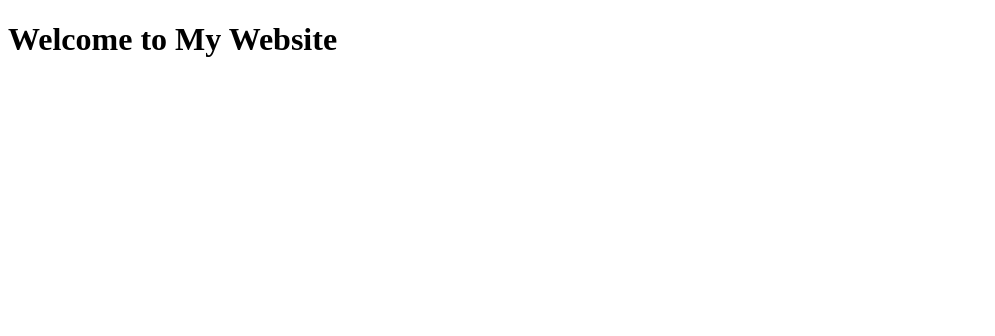
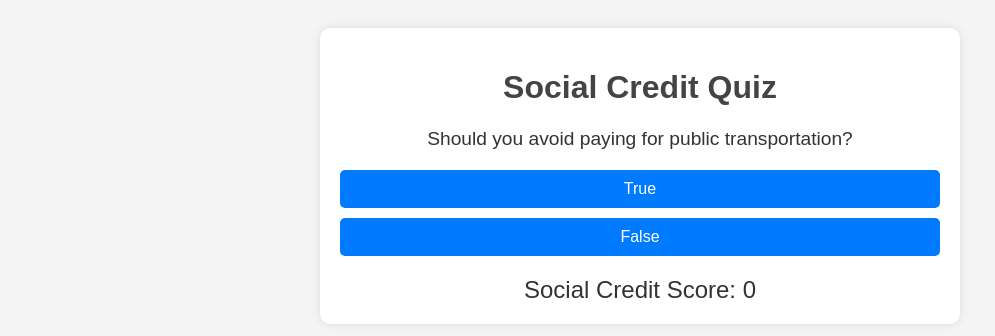
Before and after one commit to popa-web/popa-web.github.io, a plain HTML site: page index.html in a window 1280 px wide. Shown: the whole page, without its empty margins (0-995 px from the left). Drawn offline with Linux system fonts and the light colour scheme.

Commit message:
Update index.html

```diff
--- a/index.html
+++ b/index.html
@@ -3,15 +3,160 @@
 <head>
   <meta charset="UTF-8">
   <meta name="viewport" content="width=device-width, initial-scale=1.0">
-    <meta http-equiv="X-UA-Compatible" content="ie=edge">
-    <title>Social Credit</title>
-    <link rel="stylesheet" href="./style.css">
-    <link rel="icon" href="./favicon.ico" type="image/x-icon">
+  <title>Social Credit Quiz</title>
+  <style>
+    body {
+      font-family: Arial, sans-serif;
+      background-color: #f4f4f4;
+      color: #333;
+      text-align: center;
+      padding: 20px;
+    }
+    h1 {
+      color: #444;
+    }
+    .container {
+      max-width: 600px;
+      margin: 0 auto;
+      background: #fff;
+      padding: 20px;
+      border-radius: 10px;
+      box-shadow: 0 0 10px rgba(0, 0, 0, 0.1);
+    }
+    .question {
+      font-size: 1.2em;
+      margin-bottom: 20px;
+    }
+    .options button {
+      display: block;
+      width: 100%;
+      padding: 10px;
+      margin: 10px 0;
+      font-size: 1em;
+      border: none;
+      border-radius: 5px;
+      background-color: #007bff;
+      color: #fff;
+      cursor: pointer;
+    }
+    .options button:hover {
+      background-color: #0056b3;
+    }
+    .score {
+      font-size: 1.5em;
+      margin-top: 20px;
+    }
+    .negative {
+      color: red;
+    }
+  </style>
 </head>
 <body>
-    <main>
-        <h1>Welcome to My Website</h1>
-    </main>
-    <script src="index.js"></script>
+  <div class="container">
+    <h1>Social Credit Quiz</h1>
+    <div class="question" id="question"></div>
+    <div class="options" id="options"></div>
+    <div class="score">
+      Social Credit Score: <span id="score">0</span>
+    </div>
+  </div>
+
+  <script>
+    // Questions and answers
+    const questions = [
+      { question: "Is littering in public places acceptable?", correct: false },
+      { question: "Should you always respect traffic rules?", correct: true },
+      { question: "Is it okay to cheat on exams?", correct: false },
+      { question: "Should you report suspicious activities to authorities?", correct: true },
+      { question: "Is it fine to vandalize public property?", correct: false },
+      { question: "Should you help elderly people cross the street?", correct: true },
+      { question: "Is it acceptable to spread fake news?", correct: false },
+      { question: "Should you pay taxes on time?", correct: true },
+      { question: "Is it okay to bribe officials?", correct: false },
+      { question: "Should you follow public health guidelines?", correct: true },
+      // Add 90 more questions here...
+      // Example:
+      { question: "Is it good to volunteer in your community?", correct: true },
+      { question: "Should you avoid paying for public transportation?", correct: false },
+      { question: "Is it acceptable to skip voting in elections?", correct: false },
+      { question: "Should you respect your neighbors' privacy?", correct: true },
+      { question: "Is it okay to use your phone loudly in public?", correct: false },
+      { question: "Should you recycle waste properly?", correct: true },
+      { question: "Is it fine to ignore environmental conservation efforts?", correct: false },
+      { question: "Should you be honest in your business dealings?", correct: true },
+      { question: "Is it acceptable to discriminate against others?", correct: false },
+      { question: "Should you support local businesses?", correct: true },
+      // Continue adding questions...
+    ];
+
+    let currentQuestionIndex = 0;
+    let score = 0;
+    const scoreElement = document.getElementById('score');
+    const questionElement = document.getElementById('question');
+    const optionsElement = document.getElementById('options');
+
+    // Shuffle questions
+    function shuffleQuestions() {
+      for (let i = questions.length - 1; i > 0; i--) {
+        const j = Math.floor(Math.random() * (i + 1));
+        [questions[i], questions[j]] = [questions[j], questions[i]];
+      }
+    }
+
+    // Display question
+    function displayQuestion() {
+      const currentQuestion = questions[currentQuestionIndex];
+      questionElement.textContent = currentQuestion.question;
+      optionsElement.innerHTML = `
+        <button onclick="checkAnswer(true)">True</button>
+        <button onclick="checkAnswer(false)">False</button>
+      `;
+    }
+
+    // Check answer
+    function checkAnswer(answer) {
+      const currentQuestion = questions[currentQuestionIndex];
+      if (answer === currentQuestion.correct) {
+        score += 1;
+      } else {
+        score -= 1;
+      }
+      scoreElement.textContent = score;
+      if (score <= -20) {
+        playSoundEffect();
+      }
+      nextQuestion();
+    }
+
+    // Play sound effect
+    function playSoundEffect() {
+      const audio = new Audio('https://www.myinstants.com/media/sounds/fail-trombone-01.mp3');
+      audio.play();
+    }
+
+    // Move to next question
+    function nextQuestion() {
+      currentQuestionIndex++;
+      if (currentQuestionIndex >= questions.length) {
+        alert("Quiz over! Your final score is " + score);
+        resetQuiz();
+      } else {
+        displayQuestion();
+      }
+    }
+
+    // Reset quiz
+    function resetQuiz() {
+      currentQuestionIndex = 0;
+      score = 0;
+      scoreElement.textContent = score;
+      shuffleQuestions();
+      displayQuestion();
+    }
+
+    // Initialize quiz
+    shuffleQuestions();
+    displayQuestion();
+  </script>
 </body>
 </html>
```
Lines whose indentation alone changed are shown as unchanged.
